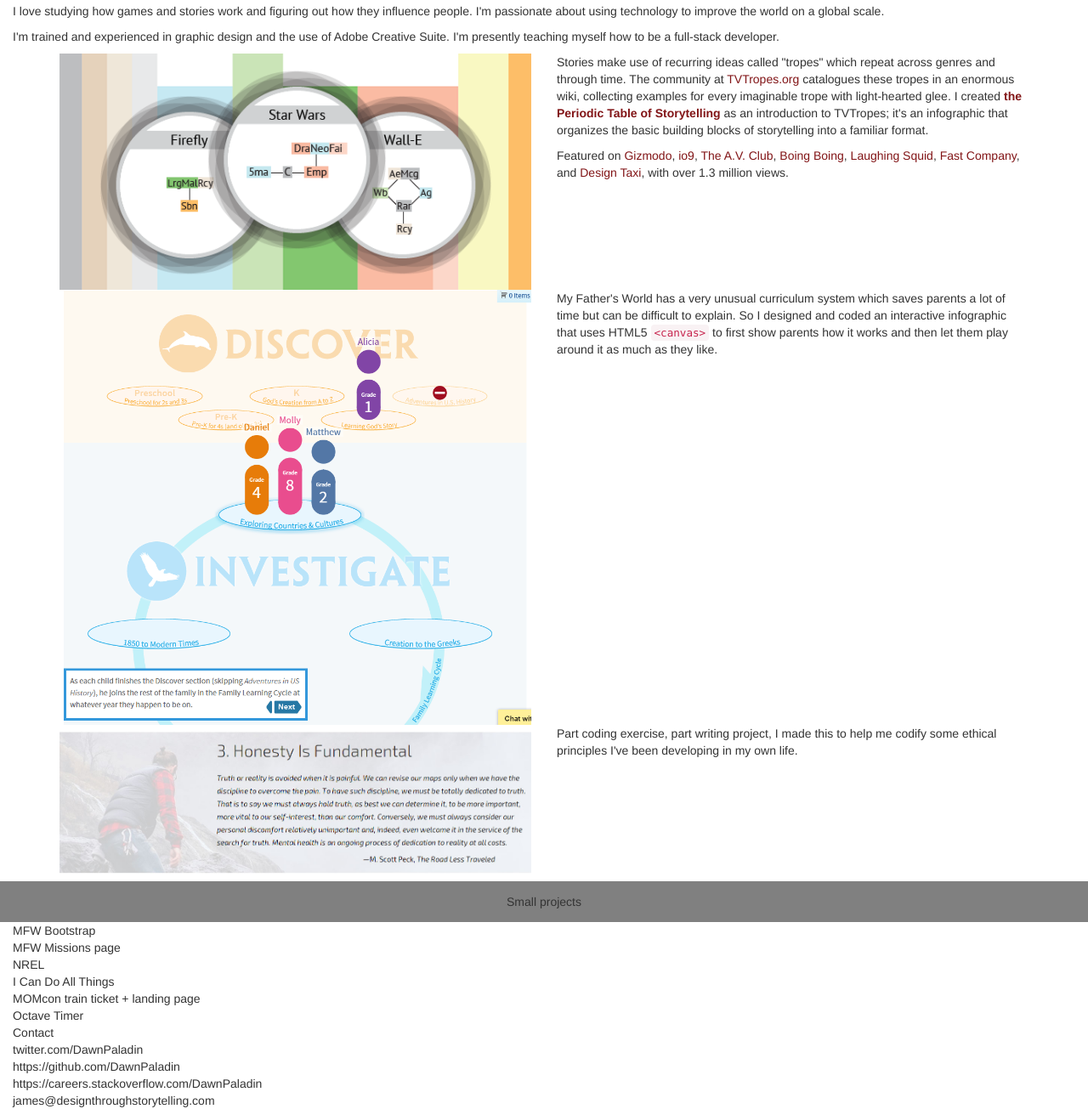
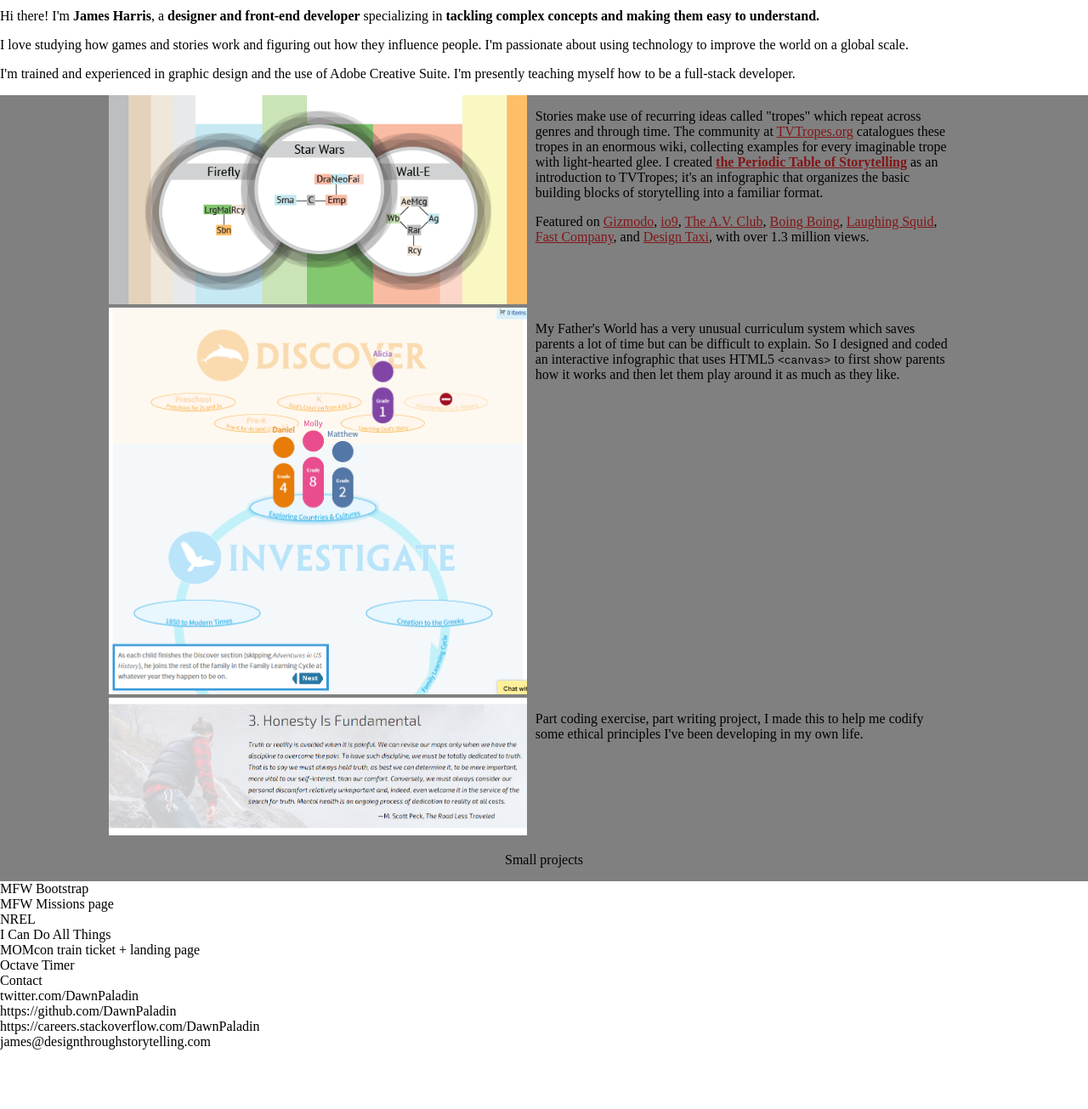
Before and after one commit to DawnPaladin/DawnPaladin.github.io, a plain HTML site: page index.html in a window 1280 px wide. Shown: the part 427-1732 px from the top of the page at 85% size. After the commit the page ends 1662 px from the top, so only its background shows below. Drawn offline with Linux system fonts and the light colour scheme.

Commit message:
Homemade grid system

```diff
--- /dev/null
+++ b/css/grid.scss
@@ -0,0 +1,18 @@
+$page-margin-width: 10%;
+
+.stripe {
+	display: flex;
+	flex-direction: column;
+	background-color: gray;
+	padding-left: $page-margin-width;
+	padding-right: $page-margin-width;
+	.row {
+		display: flex;
+		.half-column {
+			width: 48%;
+		}
+		.half-column.left {
+			margin-right: 1%;
+		}
+	}
+}
--- a/index.html
+++ b/index.html
@@ -3,8 +3,8 @@
 <head>
 	<meta charset="UTF-8">
 	<title>Design Through Storytelling</title>
-	<link href="bootstrap.min.css" rel="stylesheet" type="text/css">
-	<link href="style.css" rel="stylesheet" type="text/css">
+	<link href="css/style.css" rel="stylesheet" type="text/css">
+	<link href="css/grid.min.css" rel="stylesheet" type="text/css">
 	<link rel="shortcut icon" type="image/ico" href="/favicon.ico" />
 	<link rel="stylesheet" href="//maxcdn.bootstrapcdn.com/font-awesome/4.3.0/css/font-awesome.min.css">
 </head>
@@ -33,20 +33,14 @@
 	<p>I love studying how games and stories work and figuring out how they influence people. I'm passionate about using technology to improve the world on a global scale.</p>
 	<p>I'm trained and experienced in graphic design and the use of Adobe Creative Suite. I'm presently teaching myself how to be a full-stack developer.</p>
 </div>
-<div class="container-fluid ">
-	<div class="row featured-row">
-		<div class="col-md-12">
-			<div class="container">
+<div class="stripe">
 	<div class="row">
-					<div class="col-sm-6">
-						<div class="preview-graphic">
+		<div class="preview-graphic half-column left">
 			<a href="http://designthroughstorytelling.net/periodic/">
 				<img src="/img/ptos-preview.png" alt="Periodic Table of Storytelling preview">
 			</a>
 		</div>
-					</div>
-					<div class="col-sm-6">
-						<div class="item-text">
+		<div class="item-text half-column right">
 			<p>Stories make use of recurring ideas called "tropes" which repeat across genres and through time. The community at <a href="http://www.tvtropes.org">TVTropes.org</a> catalogues these tropes in an enormous wiki, collecting examples for every imaginable trope with light-hearted glee. I created <a href="http://designthroughstorytelling.net/periodic/"><strong>the Periodic Table of Storytelling</strong></a> as an introduction to TVTropes; it's an infographic that organizes the basic building blocks of storytelling into a familiar format.</p>
 			<p>Featured on
 				<a href="http://gizmodo.com/let-this-periodic-table-of-storytelling-destroy-your-wr-1515075040">Gizmodo</a>,
@@ -58,52 +52,24 @@
 				<a href="http://designtaxi.com/news/363515/Chart-The-Periodic-Table-Of-Storytelling/">Design Taxi</a>, with over 1.3 million views.
 		</div>
 	</div>
-				</div>
-			</div>
-		</div>
-	</div>
-</div>
-<div class="container-fluid ">
-	<div class="row featured-row">
-		<div class="col-md-12">
-			<div class="container">
 	<div class="row">
-					<div class="col-sm-6">
-						<div class="preview-graphic">
+		<div class="preview-graphic half-column left">
 			<a href="http://www.mfwbooks.com/products/39/">
 				<img src="/img/flc-screenshot.png" alt="Family Learning Cycle screenshot">
 			</a>
 		</div>
-					</div>
-					<div class="col-sm-6">
-						<div class="item-text">
+		<div class="item-text half-column right">
 			<p>My Father's World has a very unusual curriculum system which saves parents a lot of time but can be difficult to explain. So I designed and coded an interactive infographic that uses HTML5 <code>&lt;canvas&gt;</code> to first show parents how it works and then let them play around it as much as they like.</p>
 		</div>
 	</div>
-				</div>
-			</div>
-		</div>
-	</div>
-</div>
-<div class="container-fluid ">
-	<div class="row featured-row">
-		<div class="col-md-12">
-			<div class="container">
 	<div class="row">
-					<div class="col-sm-6">
-						<div class="preview-graphic">
+		<div class="preview-graphic half-column left">
 			<a href="http://www.designthroughstorytelling.net/principles/">
 				<img src="/img/principles-preview.jpg" alt="Principles of Heroism screenshot">
 			</a>
 		</div>
-					</div>
-					<div class="col-sm-6">
-						<div class="item-text">
+		<div class="item-text half-column right">
 			<p>Part coding exercise, part writing project, I made this to help me codify some ethical principles I've been developing in my own life.</p>
-						</div>
-					</div>
-				</div>
-			</div>
 		</div>
 	</div>
 </div>
```
Also changed, not shown: bootstrap.min.css (deleted), css/grid.min.css (added), css/style.css (renamed from style.css). Lines whose indentation alone changed are shown as unchanged.
